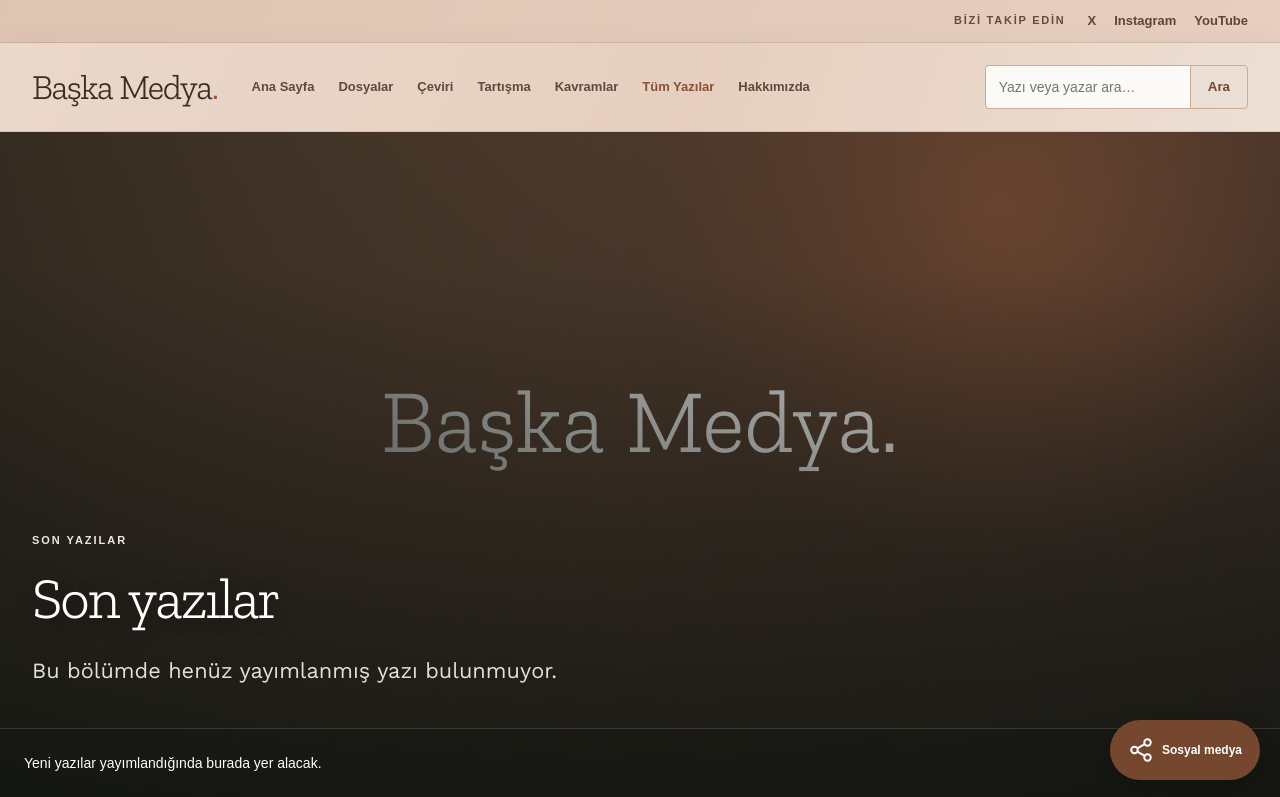
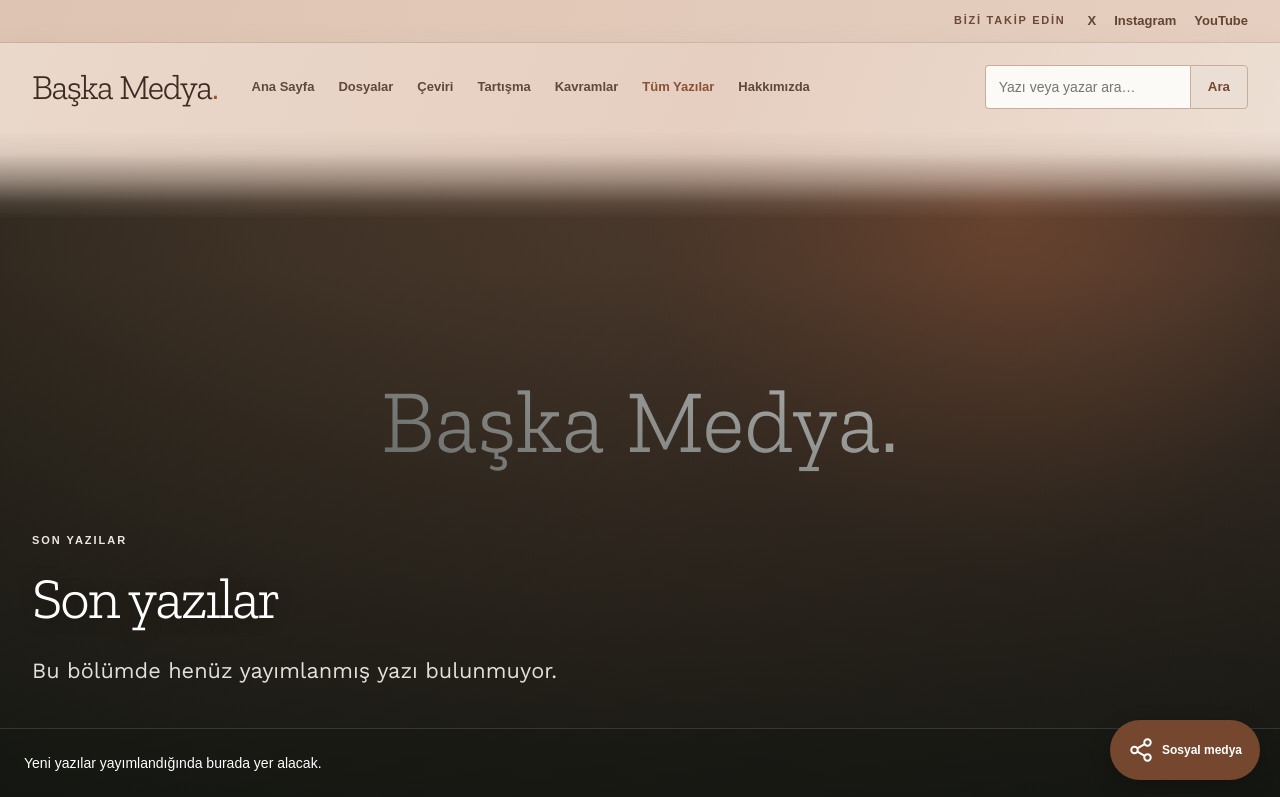
Before and after one commit to MelihP/dergi-sitesi, a Django app: page / in a window 1280 px wide. Shown: the top 797 px of the page. Run offline with Django 5.2, Linux system fonts and the light colour scheme; data comes from the database, SQL or seed files in the repository; data that the repository does not hold is empty.

Commit message:
Site guncellemeleri ve duzenlemeler

```diff
--- a/articles/static/articles/css/style.css
+++ b/articles/static/articles/css/style.css
@@ -1845,9 +1845,37 @@ select:focus-visible {
     position: absolute;
     top: auto;
     width: 100%;
+    background: transparent;
+    border-bottom: 0;
+    backdrop-filter: none;
+    isolation: isolate;
+    color: var(--text);
+}
+.home-page .site-header::before {
+    content: "";
+    position: absolute;
+    inset: 0 0 -88px;
+    z-index: -1;
+    pointer-events: none;
     background: var(--header-gradient);
-    border-bottom-color: rgba(117, 71, 47, 0.14);
-    color: var(--text);
+    -webkit-mask-image: linear-gradient(
+        to bottom,
+        #000 0%,
+        #000 calc(100% - 88px),
+        rgba(0, 0, 0, 0.92) calc(100% - 66px),
+        rgba(0, 0, 0, 0.55) calc(100% - 40px),
+        rgba(0, 0, 0, 0.12) calc(100% - 16px),
+        transparent 100%
+    );
+    mask-image: linear-gradient(
+        to bottom,
+        #000 0%,
+        #000 calc(100% - 88px),
+        rgba(0, 0, 0, 0.92) calc(100% - 66px),
+        rgba(0, 0, 0, 0.55) calc(100% - 40px),
+        rgba(0, 0, 0, 0.12) calc(100% - 16px),
+        transparent 100%
+    );
 }
 .home-page .main-nav a { color: var(--text); }
 .home-page .featured-slider .hero {
```
